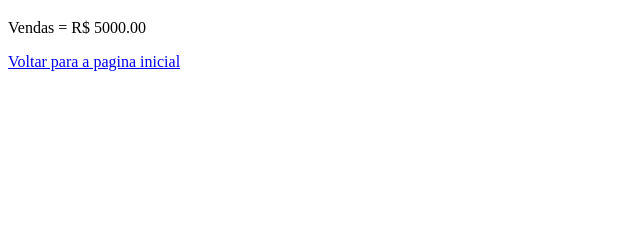
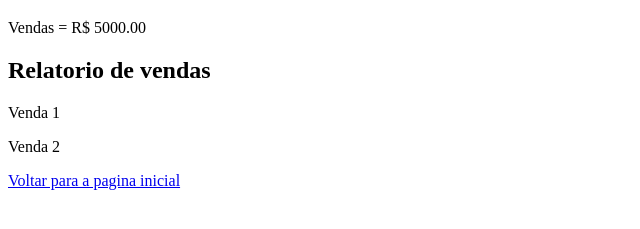
Before and after one commit to Guilherme-Ayres/aulaGitHub, a plain HTML site: page vendas.html in a window 1280 px wide. Shown: the part 61-290 px from the top of the page, without its empty margins (0-640 px from the left). Drawn offline with Linux system fonts and the light colour scheme.

Commit message:
Atualizado

```diff
--- a/vendas.html
+++ b/vendas.html
@@ -4,11 +4,15 @@
     <meta charset="UTF-8">
     <meta http-equiv="X-UA-Compatible" content="IE=edge">
     <meta name="viewport" content="width=device-width, initial-scale=1.0">
-    <title>Document</title>
+    <title>Aprendendo</title>
 </head>
 <body>
     <h1>Pagina de vendas</h1>
     <p>Vendas = R$ 5000.00</p>
+    <h2>Relatorio de vendas</h2>
+    <p>Venda 1</p>
+    <p>Venda 2</p>
     <a href="index.html">Voltar para a pagina inicial</a>
+
 </body>
 </html>
```
Also changed, not shown: index.html (+1 -1 lines).
